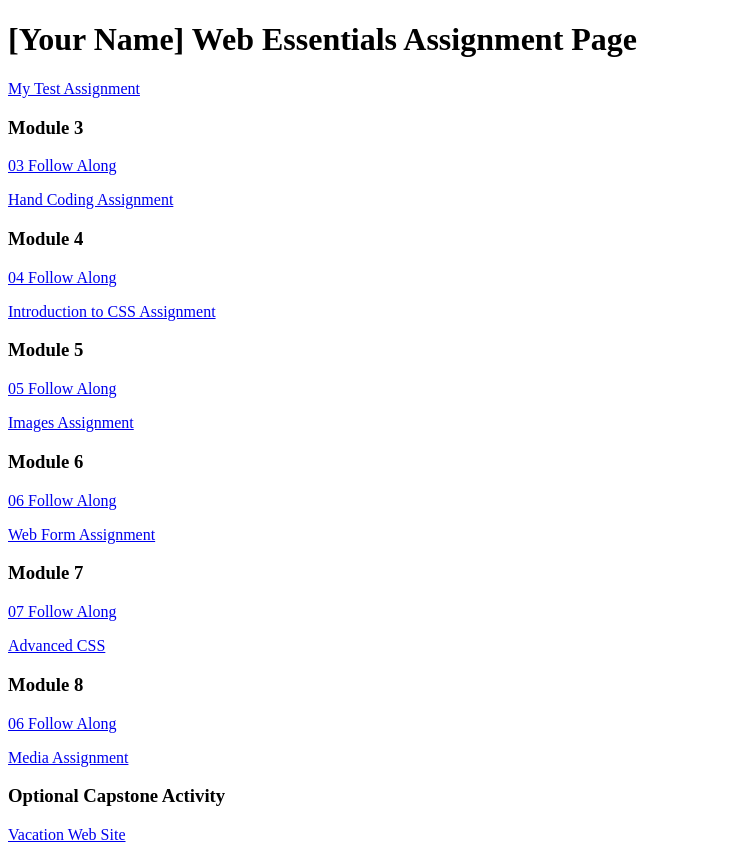
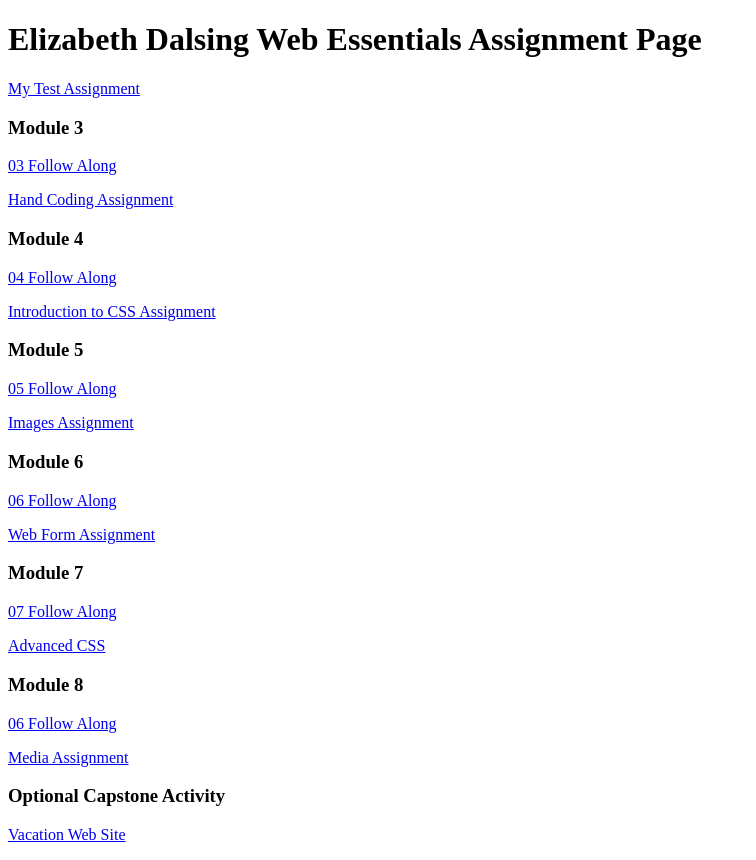
Before and after one commit to elledalsing/dwdd1600, a plain HTML site: page index.html in a window 1280 px wide. Shown: the whole page, without its empty margins (0-756 px from the left). Drawn offline with Linux system fonts and the light colour scheme.

Commit message:
Update index.html

```diff
--- a/index.html
+++ b/index.html
@@ -6,7 +6,7 @@
 		<title>dwdd 1600 assignment list page</title>
 	</head>
 	<body>
-		<h1>[Your Name] Web Essentials Assignment Page</h1>
+		<h1>Elizabeth Dalsing Web Essentials Assignment Page</h1>
 		<p><a href="01test">My Test Assignment</a></p>
 
 		<h3>Module 3</h3>
```
